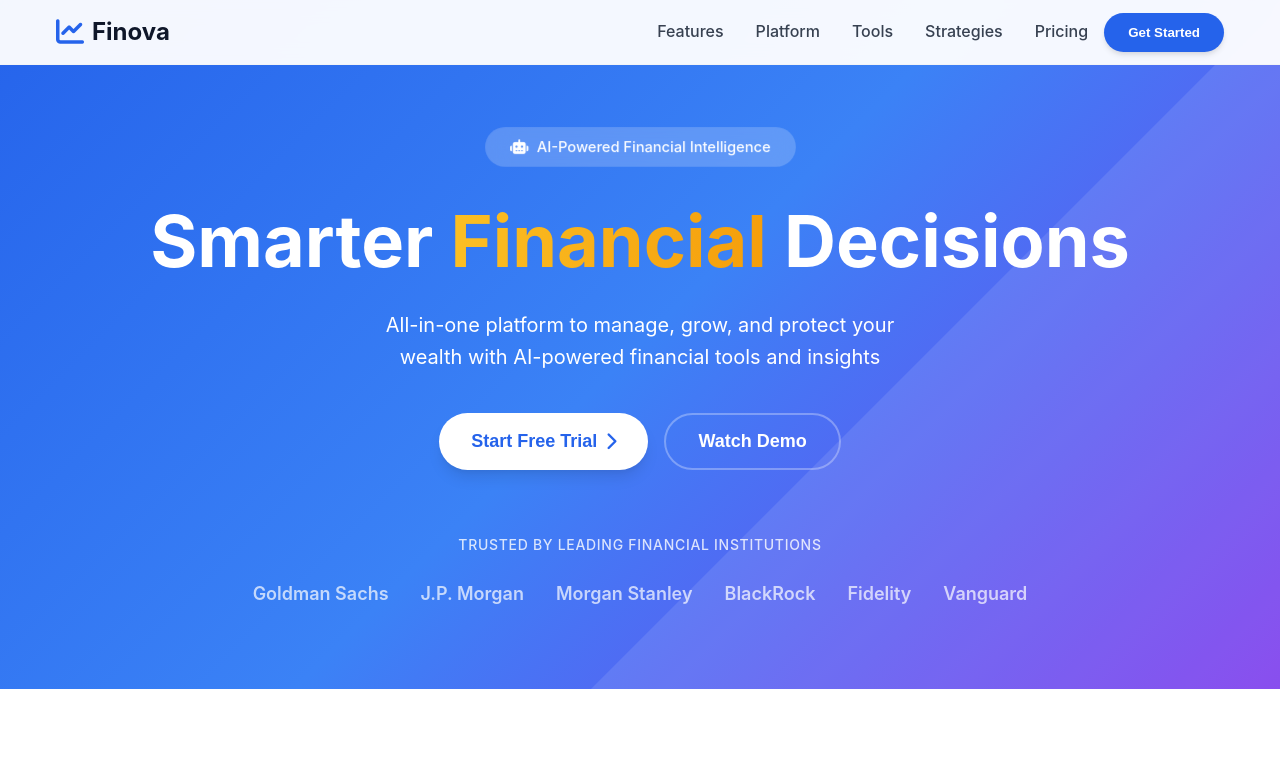
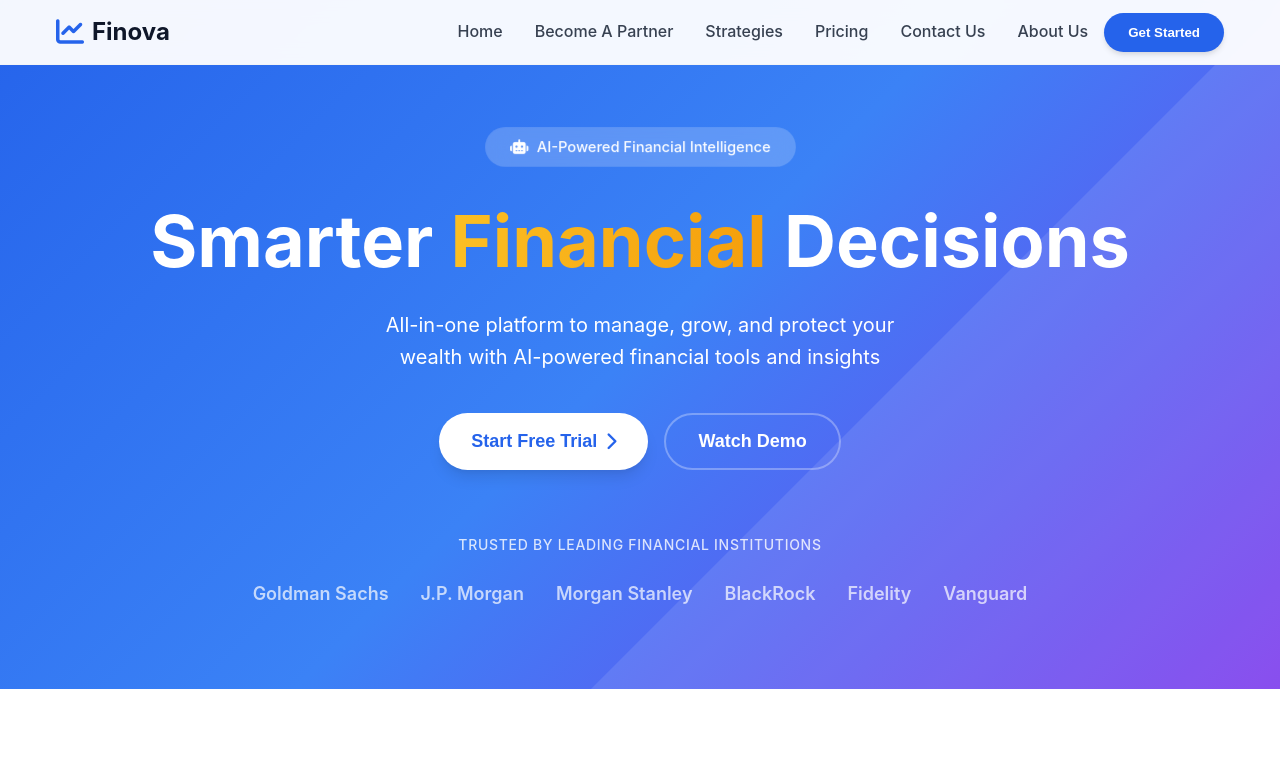
Before and after one commit to EarnyPartner1/CraxFinance, a plain HTML site: page index.html in a window 1280 px wide. Shown: the top 766 px of the page. Drawn offline with Linux system fonts and the light colour scheme.

Commit message:
Updated dashboard and UI changes

```diff
--- a/index.html
+++ b/index.html
@@ -1160,11 +1160,12 @@
             </a>
 
             <div class="nav-links">
-                <a href="#features">Features</a>
-                <a href="#platform">Platform</a>
-                <a href="#tools">Tools</a>
+                <a href="https://earnypartner1.github.io/CraxFinance/"> Home </a>
+                <a href="https://earnypartner1.github.io/CraxFinance/Partner" target="_blank">Become A Partner</a>
                 <a href="#strategies">Strategies</a>
                 <a href="#pricing">Pricing</a>
+                <a href="https://earnypartner1.github.io/CraxFinance/contactUs">Contact Us </a>
+                <a href="https://earnypartner1.github.io/CraxFinance/about">About Us </a>
                 <button class="nav-button">Get Started</button>
             </div>
 
@@ -1174,11 +1175,12 @@
         </div>
 
         <div class="mobile-menu">
-            <a href="#features">Features</a>
-            <a href="#platform">Platform</a>
-            <a href="#tools">Tools</a>
+            <a href="https://earnypartner1.github.io/CraxFinance/"> Home </a>
+            <a href="https://earnypartner1.github.io/CraxFinance/Partner" target="_blank">Become A Partner</a>
             <a href="#strategies">Strategies</a>
             <a href="#pricing">Pricing</a>
+            <a href="https://earnypartner1.github.io/CraxFinance/contactUs">Contact Us </a>
+            <a href="https://earnypartner1.github.io/CraxFinance/about">About Us </a>
             <button class="nav-button">Get Started</button>
         </div>
     </nav>
```
Also changed, not shown: Partner.html (+3 -3 lines), contactUs.html (+3 -3 lines).
